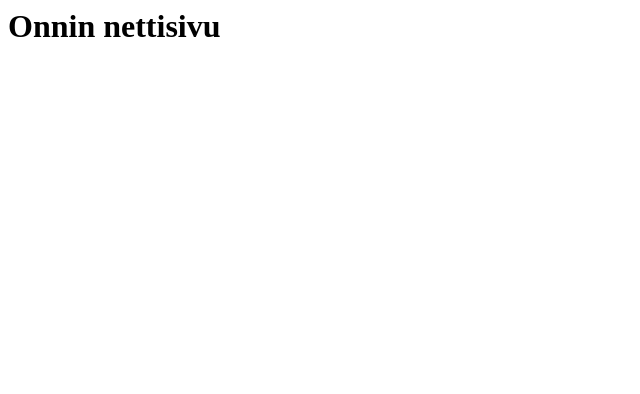
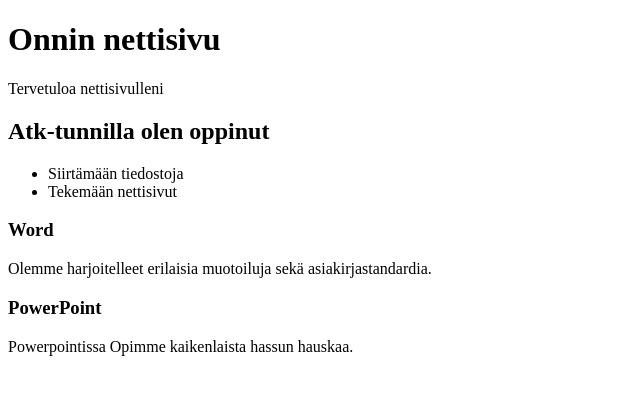
Before and after one commit to OnniHeikkila/OnniHeikkila.github.io, a plain HTML site: page index.html in a window 1280 px wide. Shown: the whole page, without its empty margins (0-640 px from the left). Drawn offline with Linux system fonts and the light colour scheme.

Commit message:
Update index.html

```diff
--- a/index.html
+++ b/index.html
@@ -1,3 +1,22 @@
-<h1>Onnin nettisivu</h1>
+<!DOCTYPE html>
+<html>
+    <head>
+            <title>Onnin nettisivu</title>
+    </head>
+    <body>
+            <h1>Onnin nettisivu</h1>
+            <p>Tervetuloa nettisivulleni</p>
+            <h2>Atk-tunnilla olen oppinut</h2>
+            <ul>
+                <li>Siirtämään tiedostoja</li>
+                <li>Tekemään nettisivut</li>
+            </ul>
 
-<p>
+            <h3>Word</h3>
+<p>Olemme harjoitelleet erilaisia muotoiluja sekä asiakirjastandardia.</p>
+
+<h3>PowerPoint</h3>
+<p>Powerpointissa Opimme kaikenlaista hassun hauskaa.</p>
+
+</body>
+</html>
```
